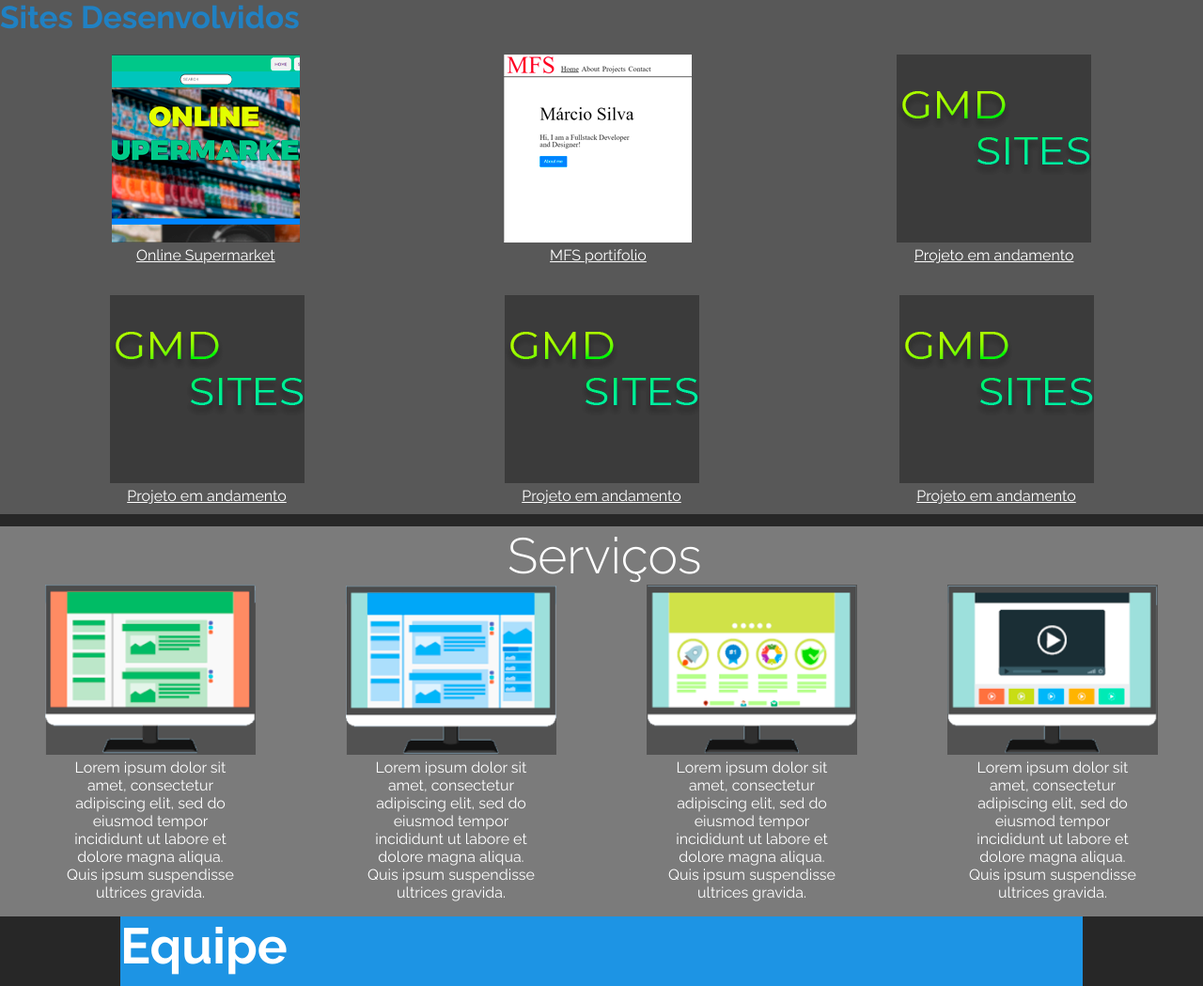
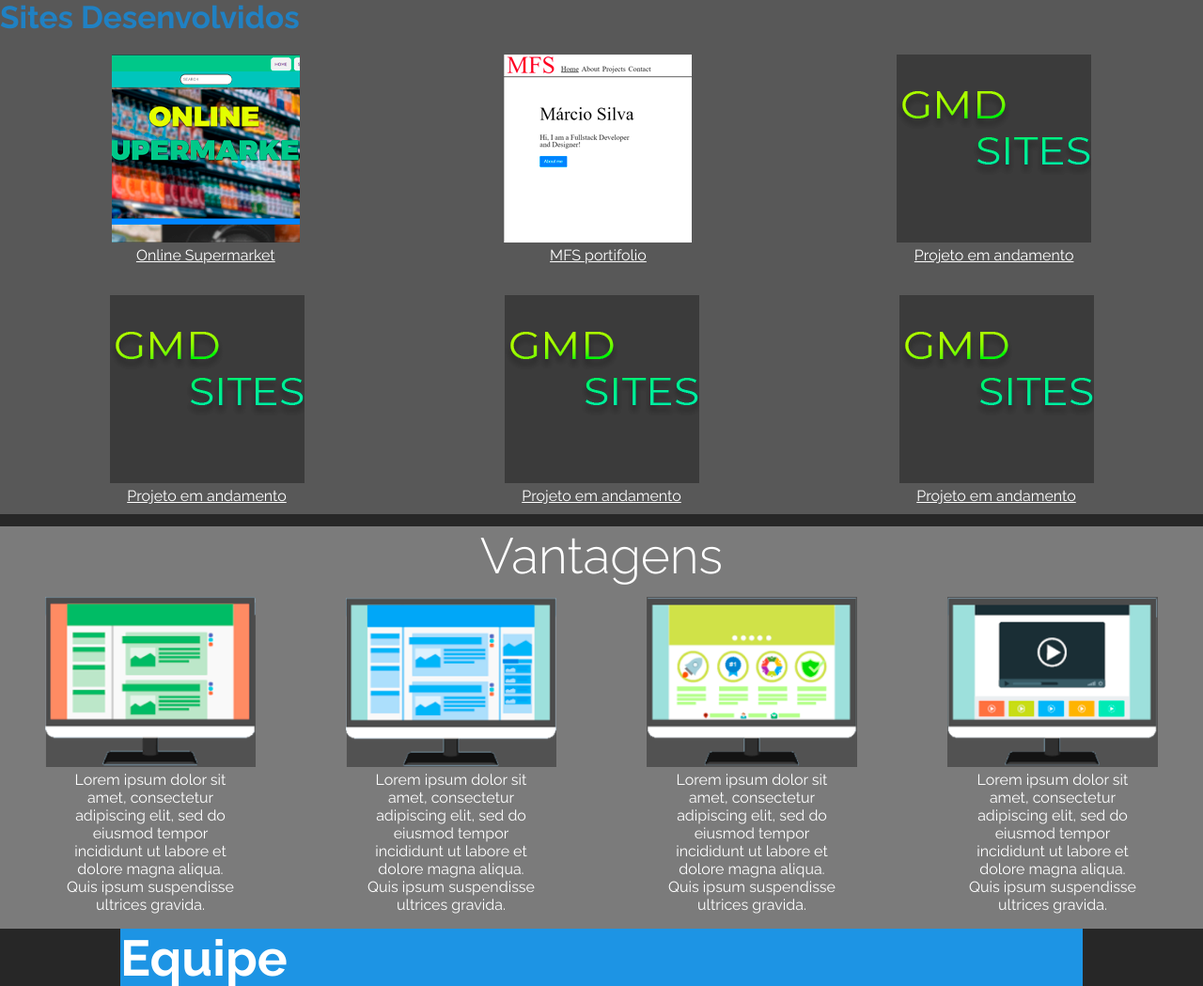
Before and after one commit to MarcioMFS/ProjetoSenac, a PHP site: page / in a window 1280 px wide. Shown: the part 966-2015 px from the top of the page at 94% size. Run offline with PHP 8.4, Linux system fonts and the light colour scheme.

Commit message:
vantagens

```diff
--- a/css/style.css
+++ b/css/style.css
@@ -195,7 +195,8 @@ h3 {
 .servicos h2 {
     font-size: 40pt;
     font-weight: 300;
-    width: 200px;
+    text-align: center;
+    margin-bottom: 1%;
 }
 
 .conteudo-servicos {
--- a/index.html
+++ b/index.html
@@ -101,7 +101,7 @@
     </section>
 
     <section id="servicos" class="servicos wow animate__animated animate__fadeInUp">
-        <h2 class="centro">Serviços</h2>
+        <h2 class="centro">Vantagens</h2>
         <div class="conteudo-servicos">
             <div>
                 <img src="img/services1.png" alt="">
```
